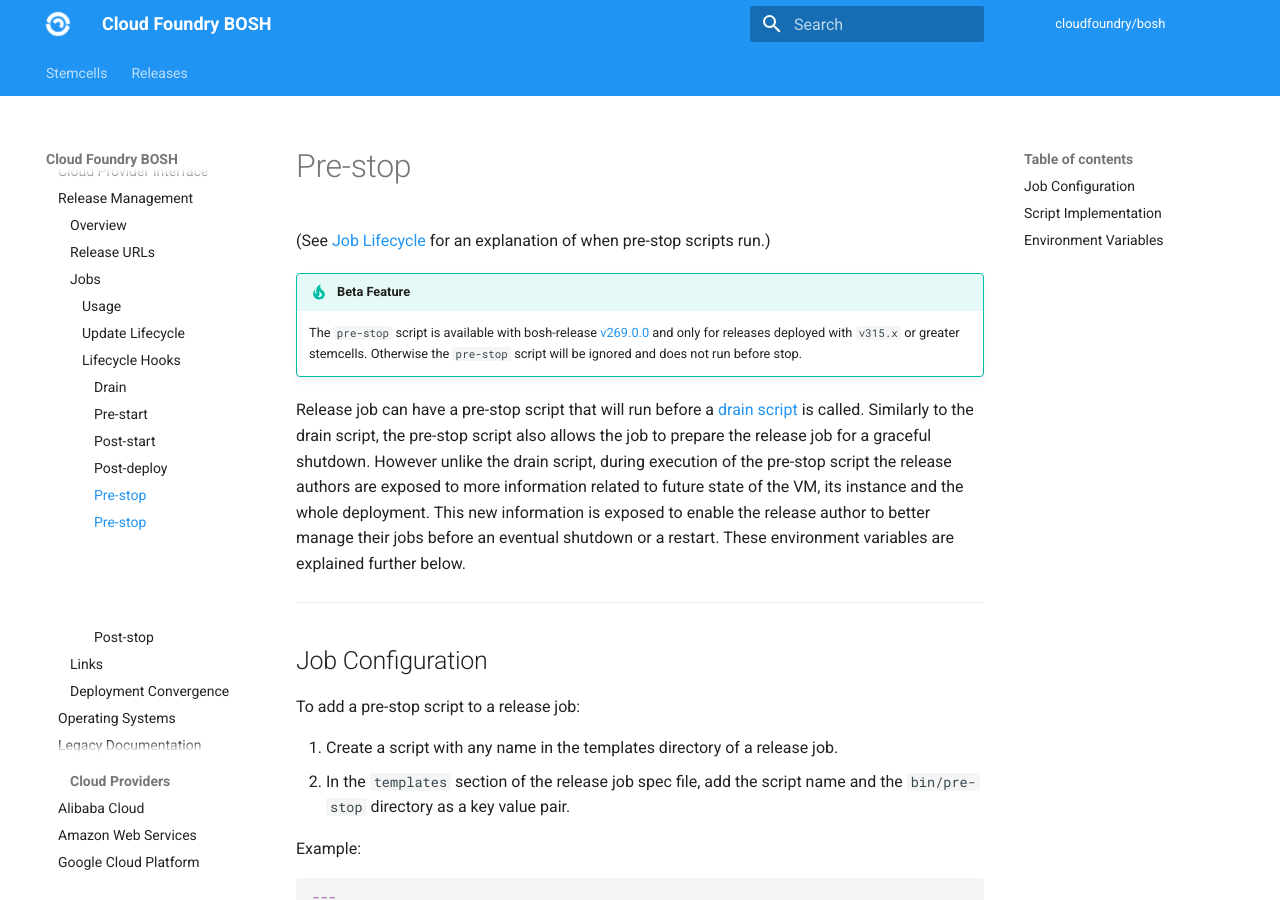
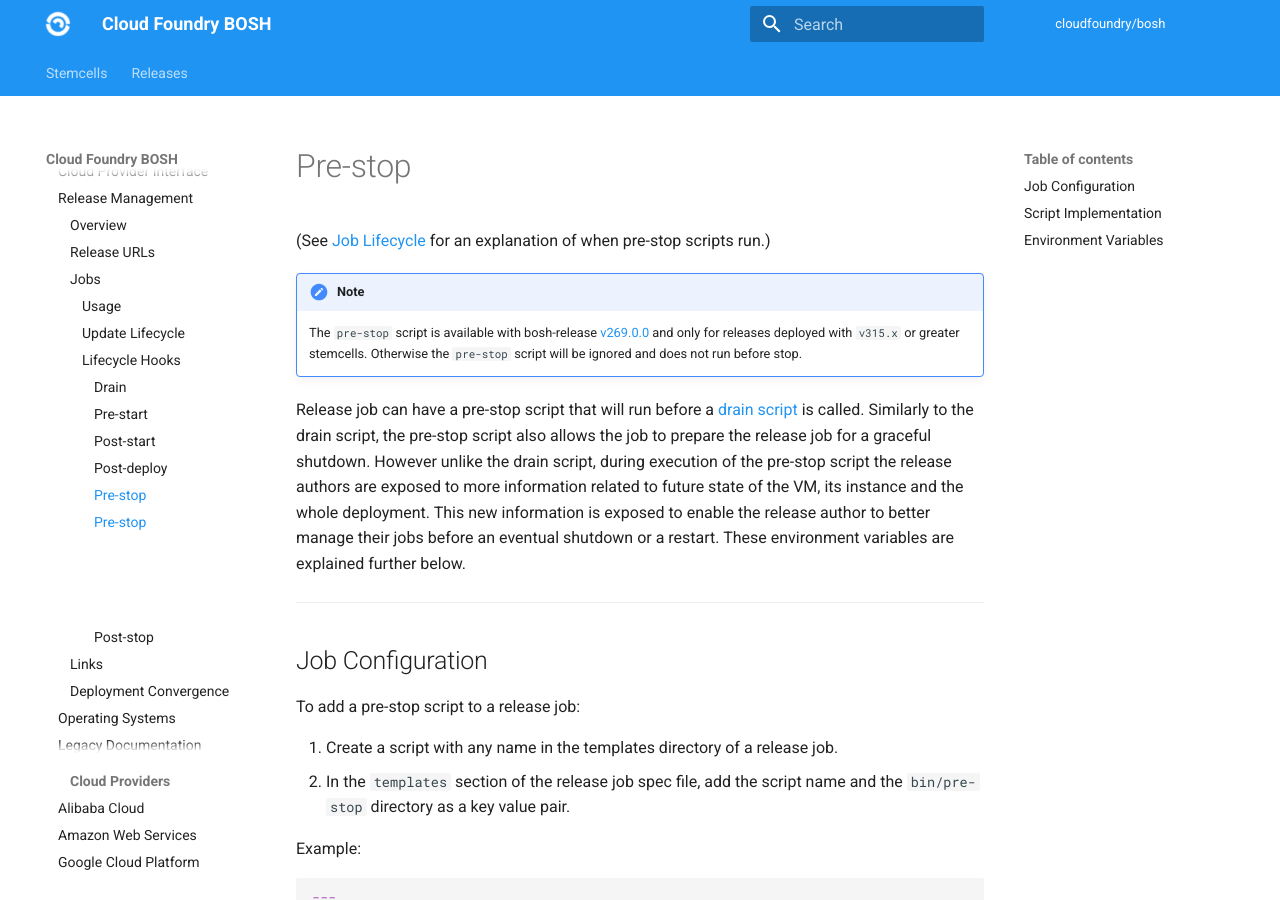
Before and after one commit to cloudfoundry/docs-bosh, an MkDocs documentation site: the page built from content/pre-stop.md, in a window 1280 px wide and 900 px high. Built offline with MkDocs 1.6.1 and Material for MkDocs 9.7.7, drawn with Linux system fonts in a browser that asks for light colours; old or Windows-style settings are respelled for this version of MkDocs.

Commit message:
Remove 'beta' from pre-stop
And fix another 'note'

```diff
--- a/content/pre-stop.md
+++ b/content/pre-stop.md
@@ -1,6 +1,6 @@
 (See [Job Lifecycle](job-lifecycle.md) for an explanation of when pre-stop scripts run.)
 
-!!! tip "Beta Feature"
+!!! note
     The `pre-stop` script is available with bosh-release [v269.0.0](https://github.com/cloudfoundry/bosh/releases/tag/v269.0.0) and only for releases deployed with `v315.x` or greater stemcells. Otherwise the `pre-stop` script will be ignored and does not run before stop.
 
 Release job can have a pre-stop script that will run before a [drain script](drain.md) is called. Similarly to the drain script, the pre-stop script also allows the job to prepare the release job for a graceful shutdown.
@@ -50,7 +50,8 @@ All possible cases of these environment variables:
 |<code>BOSH_VM_NEXT_STATE = delete<br>BOSH_INSTANCE_NEXT_STATE = delete<br>BOSH_DEPLOYMENT_NEXT_STATE = delete</code> | Removing the entire deployment|
 
 
-!!! note if `BOSH_DEPLOYMENT_NEXT_STATE` is set to `delete` then one can safely conclude that consequently both instance and its VM will also be deleted. Similarly, when `BOSH_INSTANCE_NEXT_STATE` is set to `delete` then the corresponding VM also will be deleted after the stop process.
+!!! note
+    If `BOSH_DEPLOYMENT_NEXT_STATE` is set to `delete` then one can safely conclude that consequently both instance and its VM will also be deleted. Similarly, when `BOSH_INSTANCE_NEXT_STATE` is set to `delete` then the corresponding VM also will be deleted after the stop process.
 
 A sample script of using these new environment variables may look similar to:
 
```
